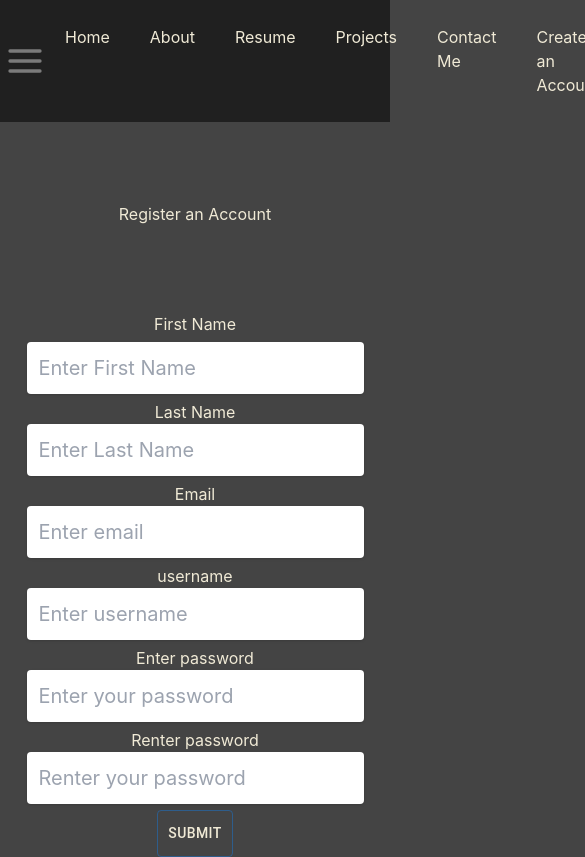
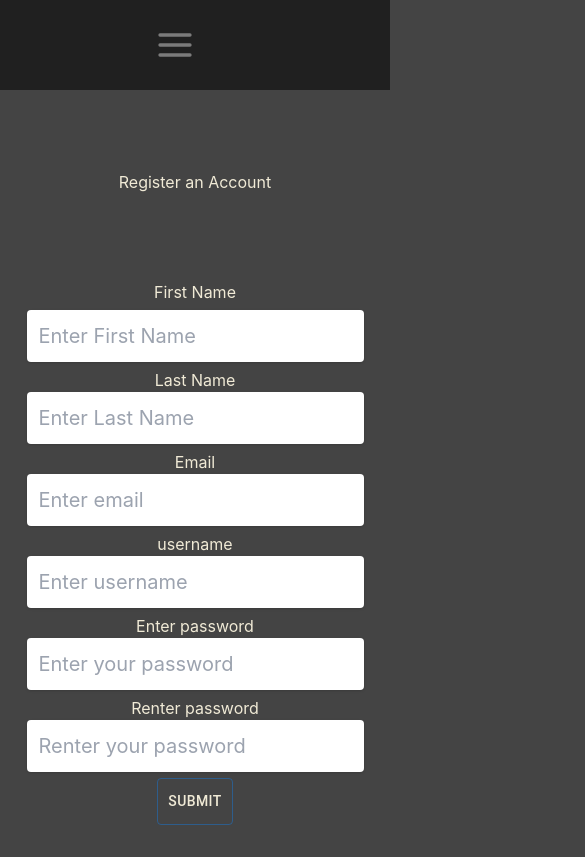
Before and after one commit to 1ShoukR/Portfolio-Website, a React (Create React App) app in the folder client/: page /create_account in a window 390 px wide. Shown: the top 857 px of the page, 585 px wide, since content can reach past the window. Built offline with nearby package versions, Linux system fonts and the light colour scheme.

Commit message:
added mobile responsiveness to projects page

```diff
--- a/client/src/Css/Navbar.css
+++ b/client/src/Css/Navbar.css
@@ -26,8 +26,6 @@
     gap: 40px;
     overflow-y: scroll;
     overflow: hidden;
-
-
 }
 
 .NAV-INNER.showMenu {
@@ -36,10 +34,13 @@
 
 
 .NAV button {
+    display: none;
     position: relative;
     right: 20px;
     z-index: 10;
+    background: transparent;
     cursor: pointer;
+    border: none
 }
 
 li {
@@ -49,5 +50,23 @@ li {
 
 
 @media (max-width: 1190px) {
-
+    .NAV-INNER {
+    overflow-y: scroll;
+    display: flex;
+    flex-direction: column;
+    list-style: none;
+    position: fixed;
+    top: 0;
+    background: #202020;
+    left: 0;
+    bottom: 0;
+    height: 100vh;
+    width: 0;
+    overflow: hidden;
+    max-width: 290px;
+    z-index: 9;
+    }
+    .NAV button {
+        display: block;
+    }
 }
--- a/client/src/Css/projects.css
+++ b/client/src/Css/projects.css
@@ -69,3 +69,18 @@
 .projectCardInfoPic {
     cursor: pointer;
 }
+
+
+@media (max-width: 1190px) {
+    .projectsContainer {
+    border: 1px solid red;
+    justify-content: center;
+    align-items: center;
+    display: flex;
+    flex-direction: column;
+    width: fit-content;
+}
+.projectCardInfoContainer {
+    border: 1px solid yellow;
+}
+}
--- a/client/src/components/ProjectsCard.jsx
+++ b/client/src/components/ProjectsCard.jsx
@@ -5,20 +5,39 @@ import "../Css/projectsCard.css"
 
 const ProjectsCard = (props) => {
   return (
-    <div className='projectsCardContainer'>
+		<div className="projectsCardContainer">
 			{props?.projects[0]?.map((project) => (
 				<Card
 					sx={{
 						display: 'flex',
-            marginTop: '20px',
-            width: '920px',
-            padding: '20px',
-            flexDirection: 'column-reverse',
+						width: {
+							xs: '480px',
+							sm: '760px',
+							md: '1000px',
+						},
+						flexDirection: {
+							xs: 'column',
+							md: 'row',
+							lg: 'row',
+							xl: 'row',
+						},
+						padding: '40px',
 						borderRadius: '16px',
 						boxShadow: 3,
 						bgcolor: 'text.secondary',
-          }}
-        >
+						gap: '30px',
+						justifyContent: {
+							xs: 'center',
+							md: 'center',
+							lg: 'center',
+							xl: 'center',
+						},
+						alignItems: {
+							xs: 'center',
+							md: 'center',
+							lg: 'center',
+						},
+					}}>
 					<ProjectCardInfo project={project} />
 				</Card>
 			))}
```
Lines whose indentation alone changed are shown as unchanged.
